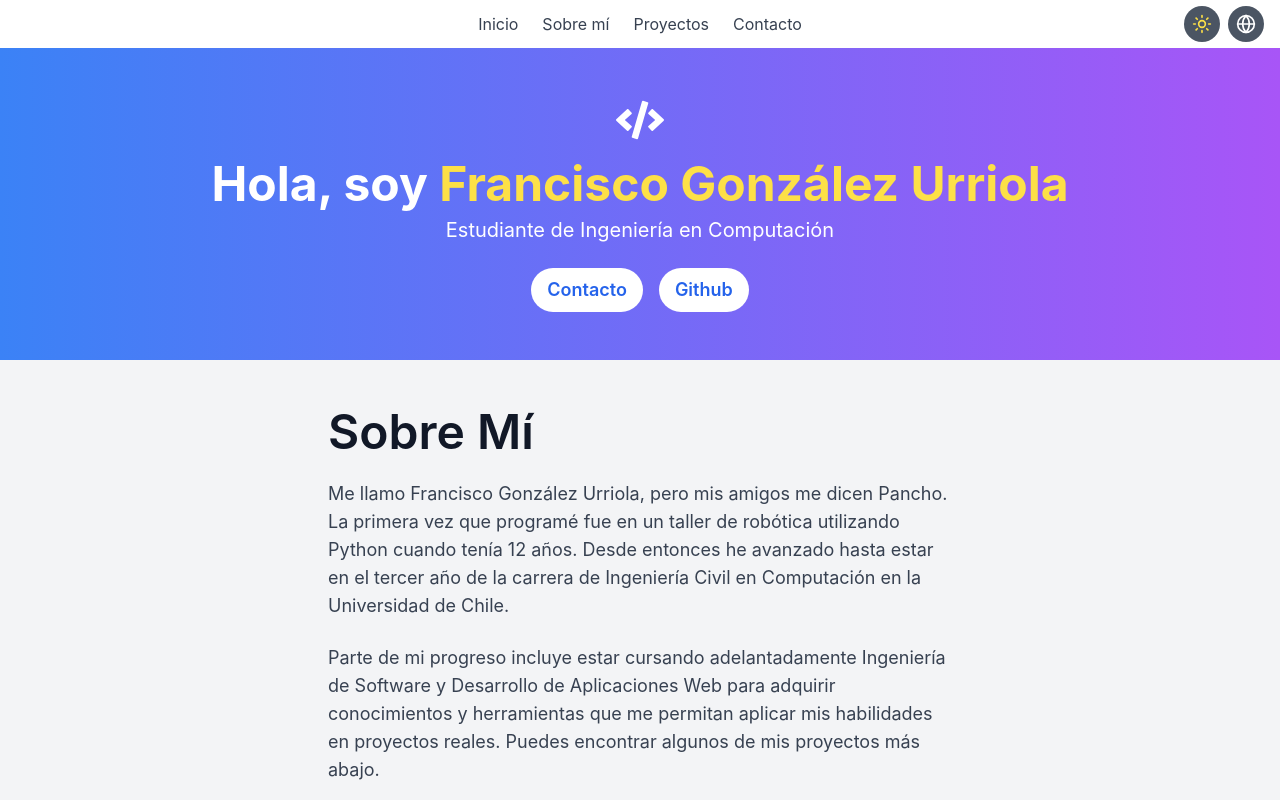
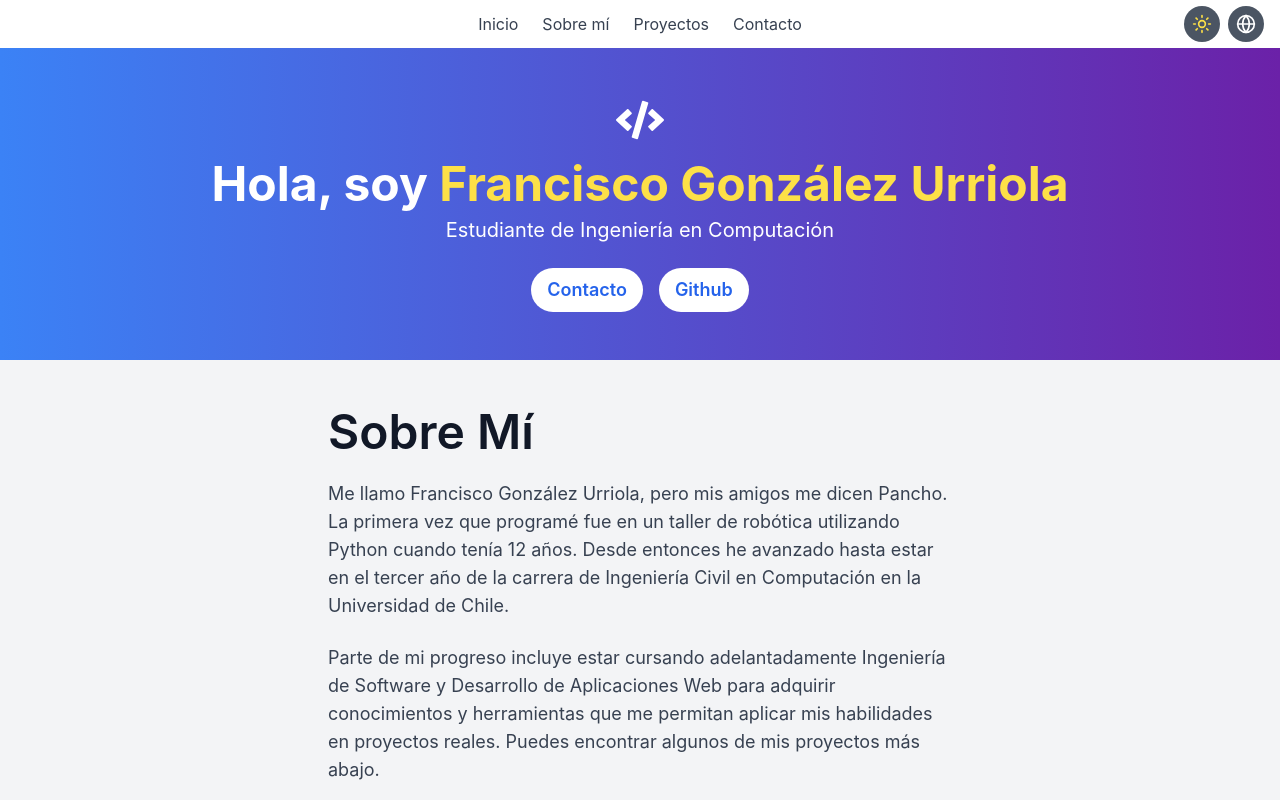
Before and after one commit to fgonzalezurriola/Portfolio-React-Vite, a React (Vite) app: page / in a window 1280 px wide. Shown: the top 800 px of the page. Built offline with nearby package versions, Linux system fonts and the light colour scheme.

Commit message:
Styles: updated transition-color for darkmode to all components

```diff
--- a/src/App.tsx
+++ b/src/App.tsx
@@ -36,14 +36,12 @@ function App() {
 
   return (
     <div className={`min-h-screen ${isDarkMode ? 'dark' : ''}`}>
-      <div className="bg-white dark:bg-gray-900 text-gray-900 dark:text-white transition-colors duration-300">
+      <div className="bg-white dark:bg-gray-900 text-gray-900 dark:text-white transition-colors duration-1000">
         <Header />
-        <main>
-          <Hero />
-          <About />
-          <Projects />
-          <Contact />
-        </main>
+        <Hero />
+        <About />
+        <Projects />
+        <Contact />
         <Footer />
         <ToggleButtons
           isDarkMode={isDarkMode}
--- a/src/components/About.tsx
+++ b/src/components/About.tsx
@@ -6,7 +6,7 @@ const About: React.FC = () => {
   const { t } = useTranslation();
 
   return (
-    <section id="about" className="py-6 bg-gray-100 dark:bg-gray-800">
+    <section id="about" className="py-6 bg-gray-100 dark:bg-gray-800 transition-colors duration-1000">
       <div className="max-w-2xl mx-auto px-6 text-center">
         <h2 className="text-5xl font-semibold text-start mt-6">
         {t('about.title')}
@@ -18,8 +18,12 @@ const About: React.FC = () => {
           {t('about.description1')}
         </p>
       </div>
-      <h2 className="text-3xl font-bold text-center py-6">{t('about.technologies')}</h2>
+
+      <h2 className="text-3xl font-bold text-center py-6">
+        {t('about.technologies')}
+      </h2>
       <TechnologyCarousel />
+
     </section>
   );
 };
--- a/src/components/Header.tsx
+++ b/src/components/Header.tsx
@@ -5,7 +5,7 @@ const Header: React.FC = () => {
   const { t } = useTranslation();
 
   return (
-    <header className="bg-white dark:bg-gray-800 shadow-md">
+    <header className="bg-white dark:bg-gray-800 shadow-md transition-colors duration-1000">
       <nav className="container mx-auto px-4 py-3">
         <ul className="flex flex-wrap justify-center space-x-2 sm:space-x-6">
           <li>
--- a/src/components/Hero.tsx
+++ b/src/components/Hero.tsx
@@ -10,7 +10,11 @@ const Hero: React.FC = () => {
   //   : 'cv-es.pdf';
 
   return (
-    <section id="home" className="bg-gradient-to-r from-blue-500 to-purple-500 text-white py-12">
+    <section id="home" className="bg-gradient-to-r text-white py-12
+    from-blue-500 to-purple-800
+    dark:from-sky-400 dark:to-purple-600
+    transition-colors duration-1000
+    ">
       <div className="container mx-auto px-4 sm:px-6 text-center">
         <FaCode size={48} className="mx-auto mb-4" />
         <h1 className="text-3xl md:text-5xl font-bold mb-2">
--- a/src/components/Projects.tsx
+++ b/src/components/Projects.tsx
@@ -62,7 +62,7 @@ const Projects: React.FC = () => {
           {projects.map((project, index) => (
             <div
               key={index}
-              className="relative bg-gray-50 dark:bg-gray-700 rounded-lg shadow-md p-6 transition-transform duration-300 hover:scale-105"
+              className="relative bg-gray-50 dark:bg-gray-700 rounded-lg shadow-md p-6 transition-transform duration-200 hover:scale-105"
             >
               <project.icon size={48} className="text-blue-500 mb-4" />
               <h3 className="text-xl font-semibold mb-2">{t(project.title)}</h3>
@@ -75,7 +75,7 @@ const Projects: React.FC = () => {
                   href={project.githubLink}
                   target="_blank"
                   rel="noopener noreferrer"
-                  className="inline-flex mx-2 items-center px-4 py-2 bg-blue-500 text-white rounded-lg hover:bg-blue-700 transition-colors duration-300"
+                  className="inline-flex mx-2 items-center px-4 py-2 bg-blue-500 text-white rounded-lg hover:bg-blue-700 duration-200 transition-transform hover:scale-125"
                 >
                   {t('projects.code')}
                   <FaGithub className="ml-3" size={20} />
--- a/tailwind.config.js
+++ b/tailwind.config.js
@@ -22,6 +22,10 @@ export default {
         'scroll-fast': 'scroll 80s linear infinite',
         'scroll-mobile': 'scroll-mobile 80s linear infinite',
       },
+      scale: {
+        115: '1.15',
+        120: '1.20',
+      },
     },
   },
   plugins: [],
```
Also changed, not shown: src/components/ToggleButtons.tsx (+7 -7 lines).
